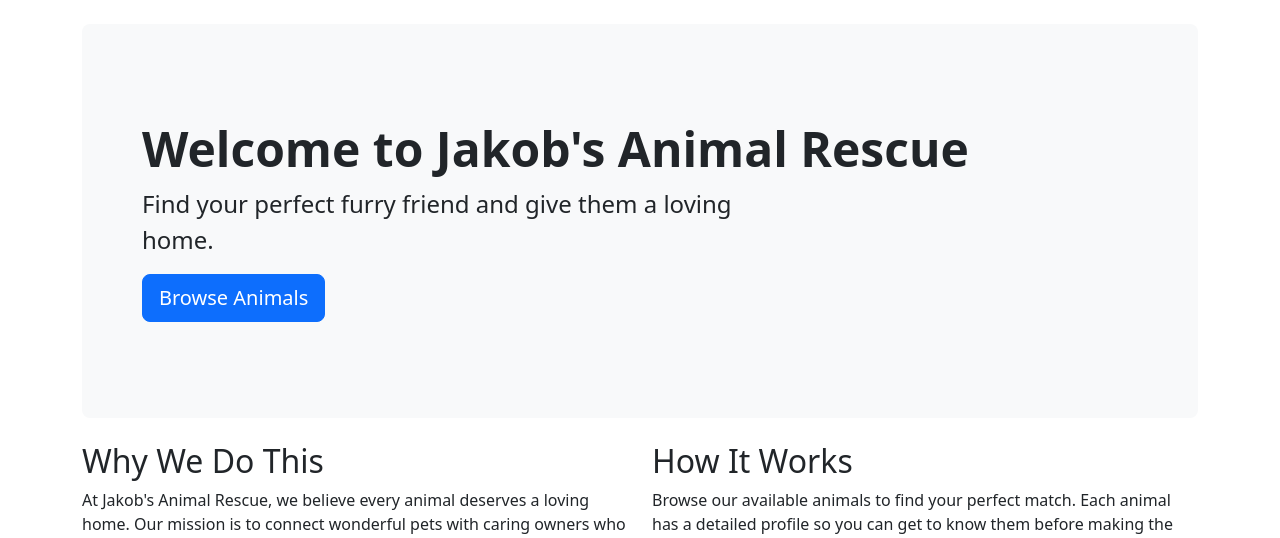
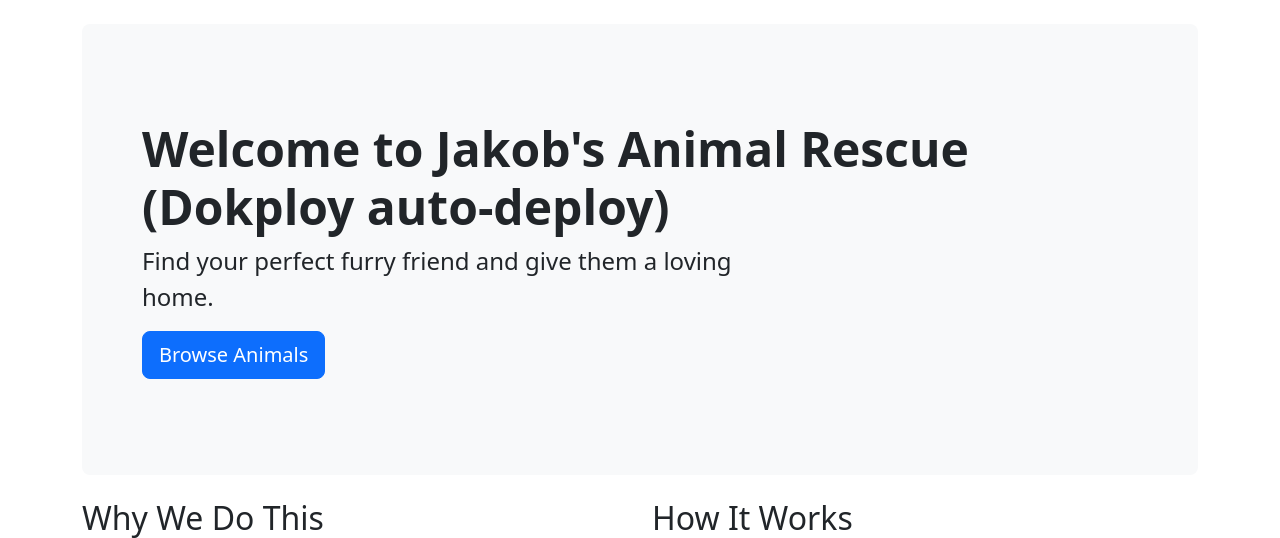
Before and after one commit to LUJHNA/animal-rescue, a Flask app: page / in a window 1280 px wide. Shown: the part 56-594 px from the top of the page. Run offline with Flask 3, Linux system fonts and the light colour scheme; some libraries are stand-ins or nearby versions.

Commit message:
Show auto-deploy marker on homepage for Dokploy CI test.

```diff
--- a/templates/index.html
+++ b/templates/index.html
@@ -5,7 +5,7 @@
 {% block content %}
 <div class="jumbotron p-5 mb-4 bg-light rounded-3">
     <div class="container-fluid py-5">
-        <h1 class="display-5 fw-bold">Welcome to Jakob's Animal Rescue</h1>
+        <h1 class="display-5 fw-bold">Welcome to Jakob's Animal Rescue (Dokploy auto-deploy)</h1>
         <p class="col-md-8 fs-4">Find your perfect furry friend and give them a loving home.</p>
         <a class="btn btn-primary btn-lg" href="{{ url_for('animals') }}">Browse Animals</a>
     </div>
```
